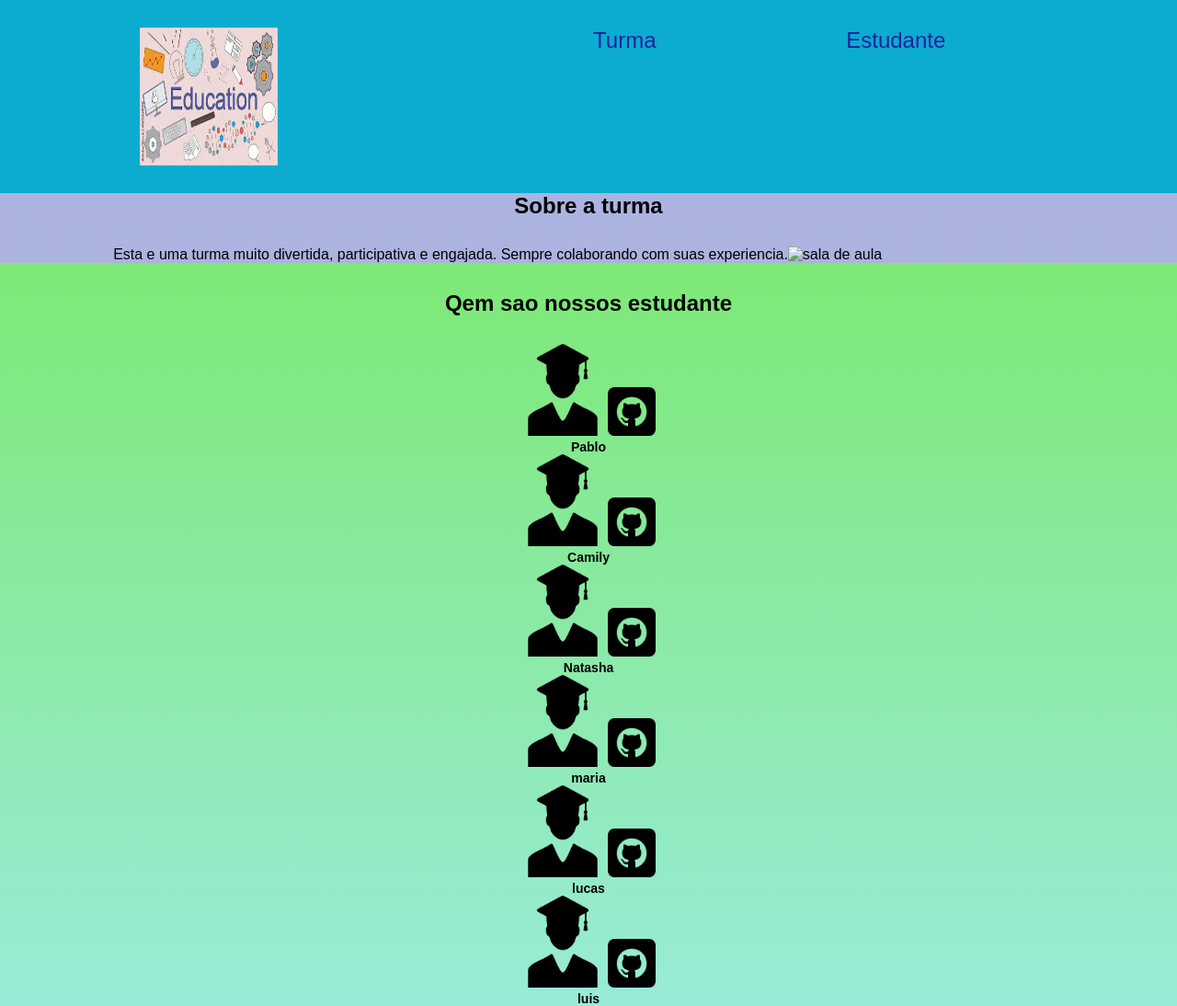
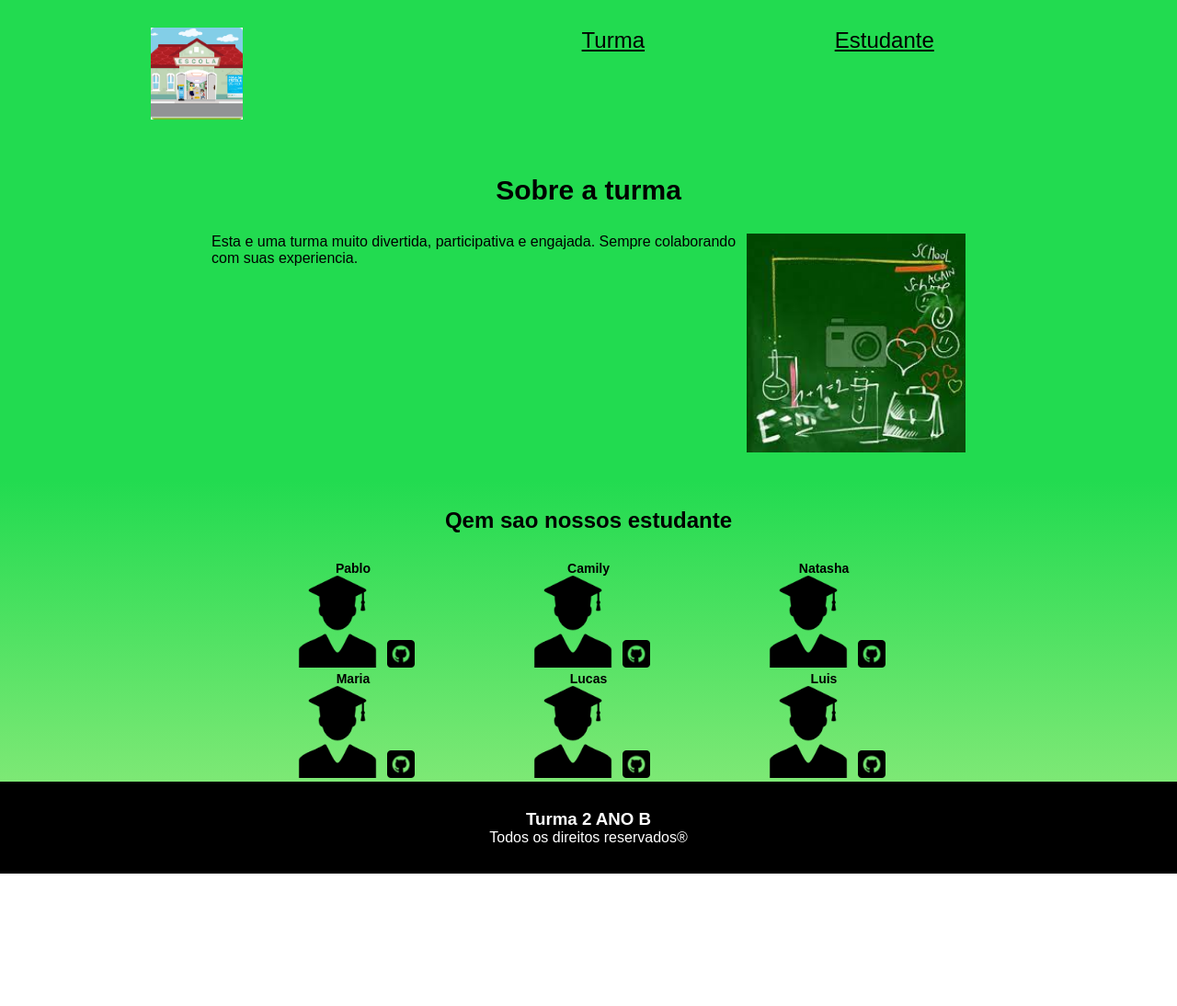
Before and after one commit to pablokpg/TURMA-2B-CRIATIVA, a plain HTML site: page index.html in a window 1280 px wide. Shown: the whole page at 92% size. After the commit the page ends 950 px from the top, so only its background shows below. Drawn offline with Linux system fonts and the light colour scheme.

Commit message:
....
....

```diff
--- a/index.html
+++ b/index.html
@@ -10,7 +10,7 @@
 
 <body>
 <header class="cabecalho">
-<img class ="cabecalho-imagem" src="alura.jpeg" alt="logo de escola">
+<img class ="cabecalho-imagem" src="video_jingle_3.png" alt="logo de escola">
   <ul>
    <li class="cabecalho-item">Turma</li>
    <li class="cabecalho-item">Estudante</li>
@@ -19,51 +19,76 @@
 
 <section class="turma">
       <h2 class="turma-titulo">Sobre a turma</h2>
+
       <div class="turma-div">
           <p class="turma-paragrafo">Esta e uma turma muito divertida, participativa e engajada. Sempre colaborando com suas experiencia.</p>
-        <img class="turma-imagem" src="sala.jpeg" alt="sala de aula">
+
+              <img class="turma-imagem" src="sala2.jpeg" alt="sala de aula">
       </div>
 </section>
+
    <section class="estudante">
-          <h1 class="estudante-titulo">Qem sao nossos estudante</h1>
+          <h2 class="estudante-titulo">Qem sao nossos estudante</h2>
 
+          <div class="estudante-todos">
+
+                        <span></span>
     <div class="estudante-div">
+       <h3 class="estudante-legenda">Pablo</h3>
         <img class="estudante-imagem" src="aluno.png" alt="imagem de estudante">
         <img class="estudante-icons" src="git.png" alt="icons github">
-        <h3 class="estudante-legenda">Pablo</h3>
-</div>
 
-<div class="estudante-div">
-  <img class="estudante-imagem" src="aluno.png" alt="imagem de estudante">
-  <img class="estudante-icons" src="git.png" alt="icons github">
-  <h3 class="estudante-legenda">Camily</h3>
     </div>
 
 
 <div class="estudante-div">
+  <h3 class="estudante-legenda">Camily</h3>
   <img class="estudante-imagem" src="aluno.png" alt="imagem de estudante">
   <img class="estudante-icons" src="git.png" alt="icons github">
+
+</div>
+
+
+
+<div class="estudante-div">
   <h3 class="estudante-legenda">Natasha</h3>
+  <img class="estudante-imagem" src="aluno.png" alt="imagem de estudante">
+  <img class="estudante-icons" src="git.png" alt="icons github">
+
+</div>
+
+                      <span></span>          <span></span>
+
+<div class="estudante-div">
+  <h3 class="estudante-legenda">Maria</h3>
+  <img class="estudante-imagem" src="aluno.png" alt="imagem de estudante">
+  <img class="estudante-icons" src="git.png" alt="icons github">
+
 </div>
 
 
 <div class="estudante-div">
+  <h3 class="estudante-legenda">Lucas</h3>
   <img class="estudante-imagem" src="aluno.png" alt="imagem de estudante">
   <img class="estudante-icons" src="git.png" alt="icons github">
-  <h3 class="estudante-legenda">maria</h3>
+
 </div>
 
+
 <div class="estudante-div">
+  <h3 class="estudante-legenda">Luis</h3>
   <img class="estudante-imagem" src="aluno.png" alt="imagem de estudante">
   <img class="estudante-icons" src="git.png" alt="icons github">
-  <h3 class="estudante-legenda">lucas</h3>
 </div>
 
-<div class="estudante-div">
-  <img class="estudante-imagem" src="aluno.png" alt="imagem de estudante">
-  <img class="estudante-icons" src="git.png" alt="icons github">
-  <h3 class="estudante-legenda">luis</h3>
+
+                     <span></span>
   </div>
 </section>
+    <footer class="rodape">
+                    <h3>Turma 2 ANO B</h3>
+                    <p>Todos os direitos reservados&#174;</p>
+    </footer>
+
   </body>
 </html>
--- a/style.css
+++ b/style.css
@@ -5,75 +5,70 @@
     margin: 0px;
     padding: 0px;
 }
+     /*CORPO DA PAGINA*/
+  body{ font-family: sans-serif;}
 
-/*CORPO DA PAGINA*/
-
-body{
-    font-family: sans-serif;
-}
 
 /*SECÇAO CABECALHO*/
 
-.cabecalho{
-
-    background-color: rgb(11, 172, 208);
-    color: rgb(35, 33, 156);
+.cabecalho{ background-color: rgb(34, 219, 80);
+    color: rgb(0, 0, 0);
     display: flex;
     padding: 30px;
     font-size: 24px;
-    justify-content:space-around;
-}
+    justify-content:space-around;}
 
-.cabecalho-imagem{
-    width: 150px;
-    height: 150px;
-}
-.cabecalho-item{
-    display: inline-block;
+.cabecalho-imagem{width: 100px;
+    height: 100px;}
+
+
+.cabecalho-item{display: inline-block;
     padding: 0 100px;
+    text-decoration: underline;
 
     /*SECÇAO TURMA*/
 }
 .turma{
-    background-image:linear-gradient(rgb(137,148,211,0.705),  rgb(137,148,211,0.705));
-}
-.turma-titulo{
-    padding-bottom: 30px;
-    text-align:center;}
+    background-image:linear-gradient(rgba(34, 219, 80),  rgba(34, 219, 80));
+    padding: 30px;}
 
-    .turma-div{
-    display: flex;
+    .turma-titulo{padding-bottom: 30px;
+    text-align:center;
+    font-size:30px;}
+
+    .turma-div{display: flex;
     justify-content:center;
-}
+    font: size 20px;
+    padding: 0 200px;}
 
-    .turma-imagem{
-        width: 300px;
-    }
+
+    .turma-imagem{ width: 300px;}
 
 
     /*SECÇAO ESTUDANTE*/
 
     .estudante{
-        background-image:linear-gradient(rgba(71, 223, 60, 0.705),rgba(110, 227, 200, 0.705));}
+        background-image:linear-gradient(rgba(34, 219, 80),rgb(71, 223, 60, 0.705));}
 
-        .estudante-titulo{
-            text-align: center;
-            font: size 24px;
+        .estudante-titulo{text-align: center;
+            font: size 26px;
             padding:30px 0;}
 
+   .estudante-todos{display:grid;
+      grid-template-columns: 20% 20% 20% 20% 20%;}
 
-            .estudante-div{
-                text-align: center;}
+            .estudante-div{ text-align: center;}
 
-                .estudante-imagem{
-                    width: 90px;
-                    height: 100px;
-                }
-   .estudante-icons{
-    width: 52px;
-    height:53px;
+                .estudante-imagem{ width: 100px;
+                    height:0 50px;}
+
+   .estudante-icons{ width: 30px;
+    height:30px;
    }
 
-   .estudante-legenda{
-    font-size: 14px;
-   }
+   .estudante-legenda{font-size: 14px; }
+
+   .rodape{background-color: black;
+    color:white;
+    text-align:center;
+    padding: 30px 0;}
```
Also changed, not shown: download1.jpeg (added), sala2.jpeg (added), video_jingle_3.png (added). Lines whose indentation alone changed are shown as unchanged.
